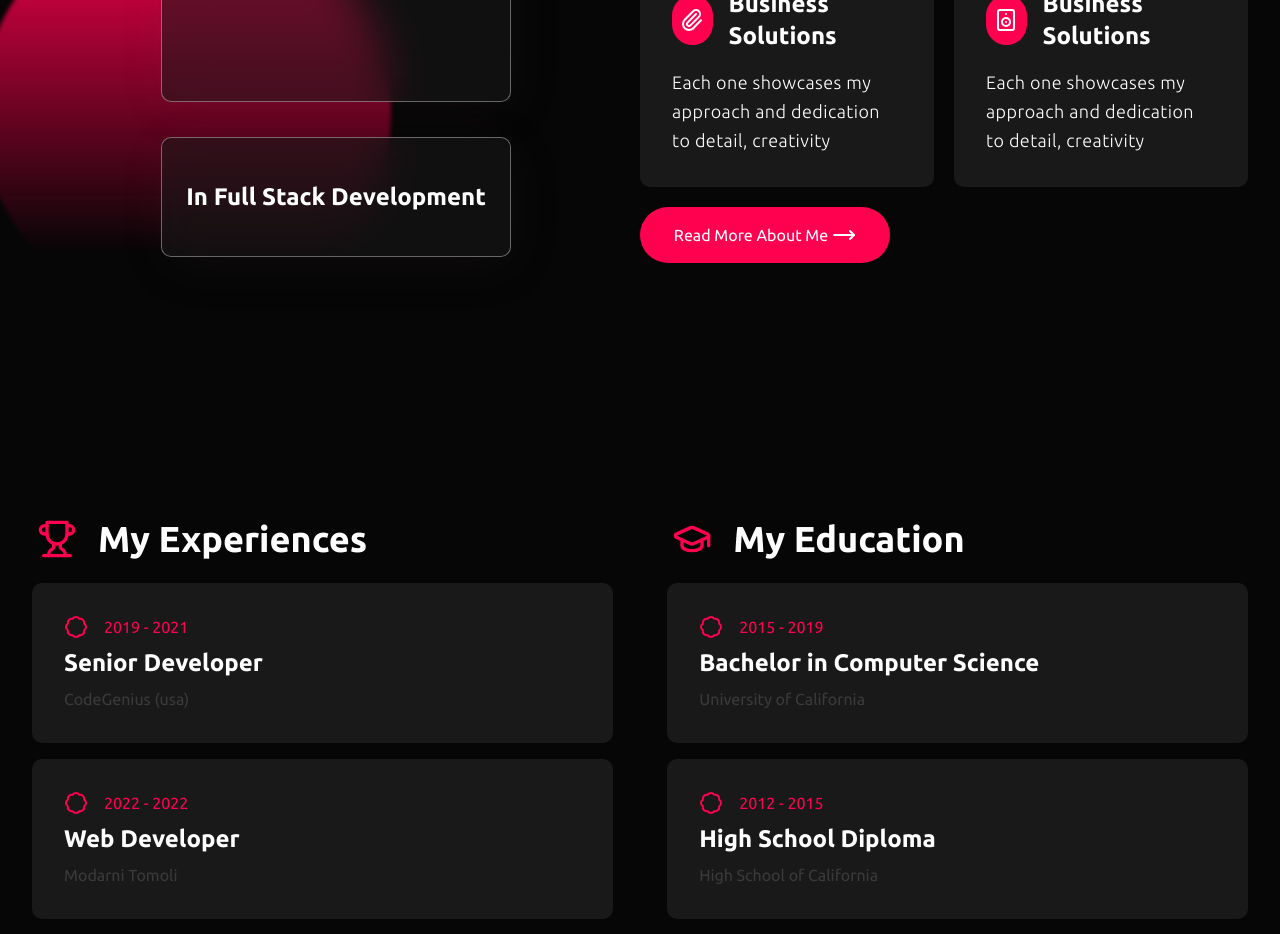
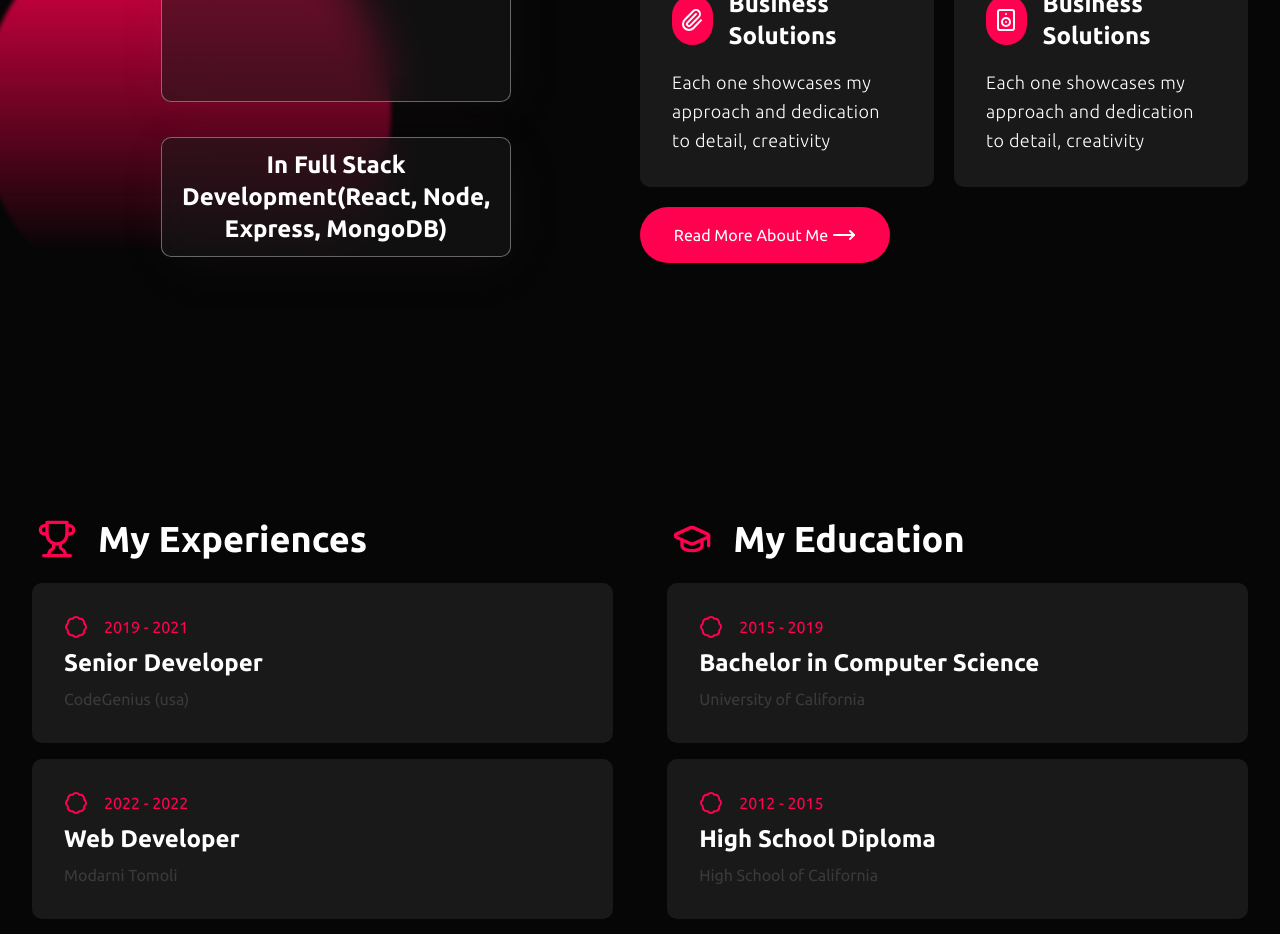
Before and after one commit to shahidul1920/prortfolioDesignWithReact, a React (Vite) app in the folder portafule/: page / in a window 1280 px wide. Shown: the part 1860-2794 px from the top of the page. Built offline with nearby package versions, Linux system fonts and the light colour scheme.

Commit message:
line changed

```diff
--- a/portafule/src/components/About.jsx
+++ b/portafule/src/components/About.jsx
@@ -20,7 +20,7 @@ export default function About() {
                     5 Years of <br /> Experience
                 </div>
                 <div className="subTitle text-[var(--pure)] text-center text-2xl font-extrabold h-[120px] grid items-center">
-                    In Full Stack Development
+                    In Full Stack Development(React, Node, Express, MongoDB)
                 </div>
             </div>
         </motion.div>
--- a/portafule/src/main.jsx
+++ b/portafule/src/main.jsx
@@ -7,7 +7,7 @@ import App from './App.jsx'
 createRoot(document.getElementById('root')).render(
   <StrictMode>
     <ReactLenis root options={{
-      lerp: 0.05,
+      lerp: 0.06,
     }}>
       <App />
     </ReactLenis>
```
